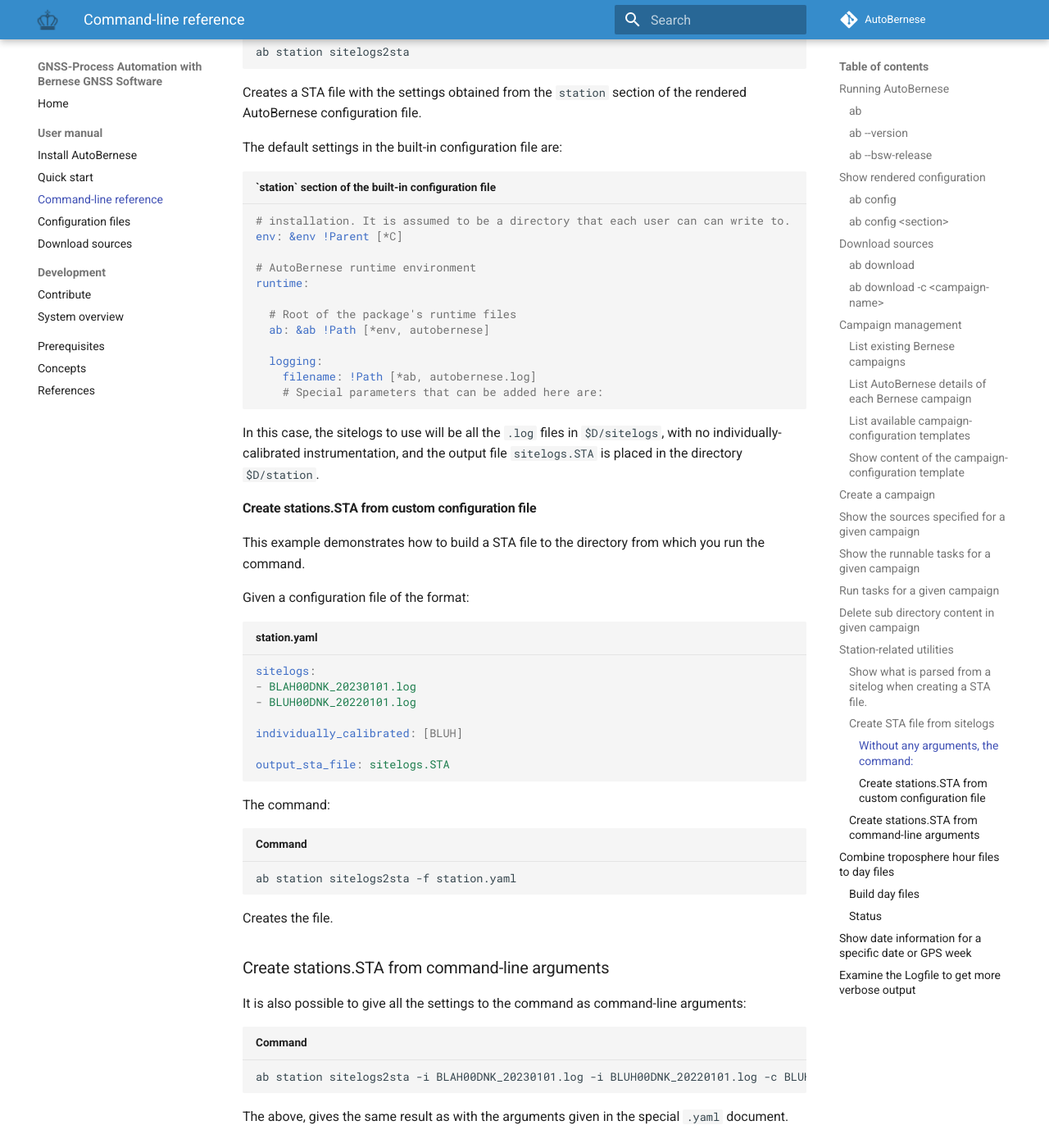
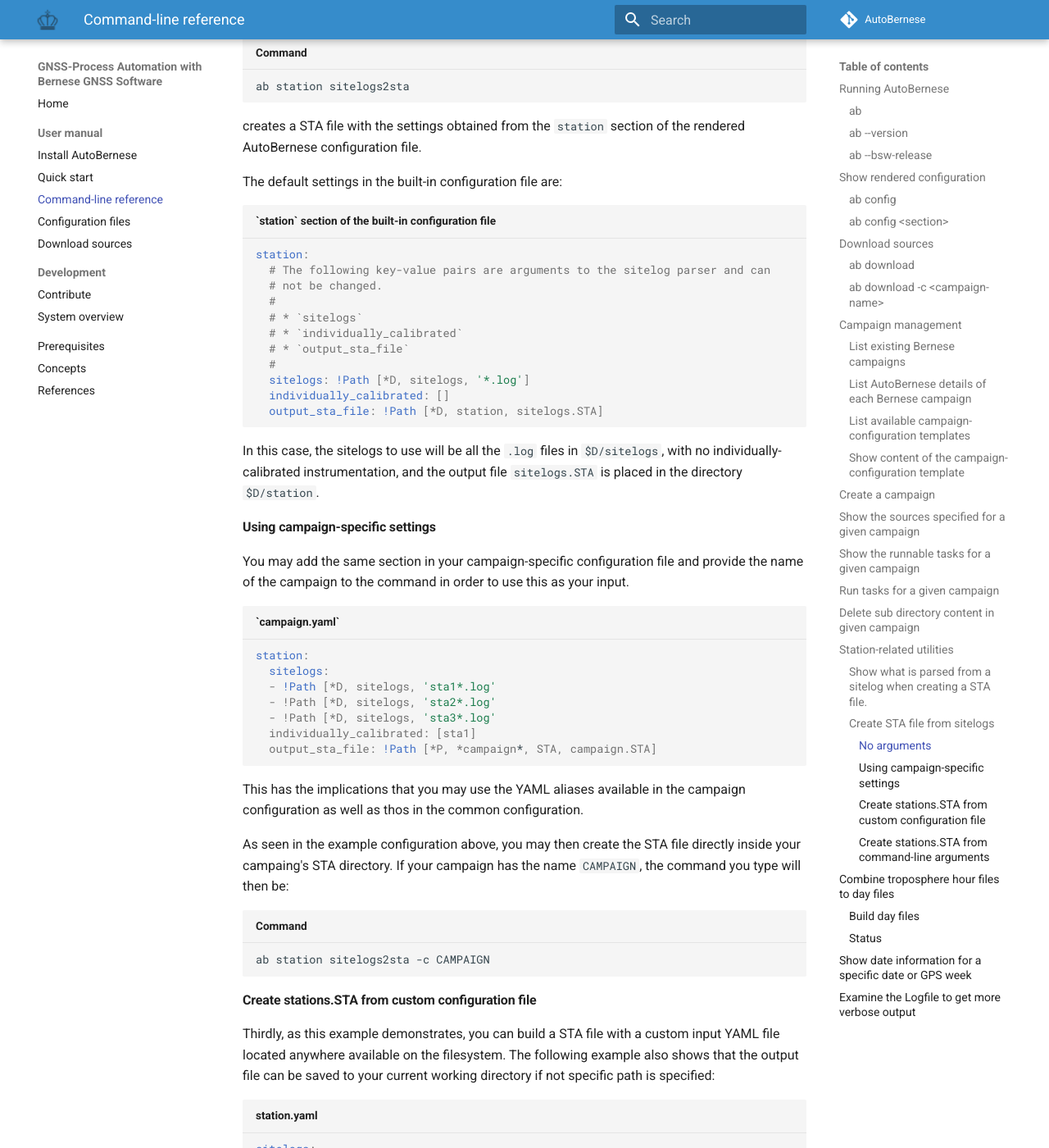
Before and after one commit to SDFIdk/AutoBernese, an MkDocs documentation site: the page built from docs/manual/command-reference.md, in a window 1280 px wide and 1400 px high, scrolled down 14026 px. Shown: the whole window at 82% size. Built offline with MkDocs 1.6.1 and Material for MkDocs 9.7.7, drawn with Linux system fonts in a browser that asks for light colours; comment, search, counter and statistics services are not loaded; some of the changed text lies outside the part shown.

Commit message:
Fixing API and docs for sitelogs2sta.

````diff
--- a/docs/manual/command-reference.md
+++ b/docs/manual/command-reference.md
@@ -688,7 +688,7 @@
 STA-file with the other command.
 
 ```sh title="Command"
-(ab) $ ab station parse-sitelog $D/sitelogs/budp00dnk_20221113.log
+ab station parse-sitelog $D/sitelogs/budp00dnk_20221113.log
 ```
 
 ```json title="Output"
@@ -725,23 +725,26 @@
 As part of our internal pre-processing, we create a single STA-file from
 relevant site-log files.
 
-This can be done in three different ways depending on the input the command
+This can be done in four different ways depending on the input the command
 receives.
 
-#### Without any arguments, the command:
+
+#### No arguments
+
+Running the command with no arguments:
 
 ```sh title="Command"
 ab station sitelogs2sta
 ```
 
-Creates a STA file with the settings obtained from the `station` section of the
+creates a STA file with the settings obtained from the `station` section of the
 rendered AutoBernese configuration file.
 
 The default settings in the built-in configuration file are:
 
 
 ```yaml title="`station` section of the built-in configuration file"
---8<-- "src/ab/configuration/env.yaml:73:84"
+--8<-- "src/ab/configuration/env.yaml:107:117"
 ```
 
 In this case, the sitelogs to use will be all the `.log` files in `$D/sitelogs`,
@@ -749,43 +752,60 @@
 `sitelogs.STA` is placed in the directory `$D/station`.
 
 
+#### Using campaign-specific settings
+
+You may add the same section in your campaign-specific configuration file and provide the name of the campaign to the command in order to use this as your input.
+
+```yaml title="`campaign.yaml`"
+station:
+  sitelogs:
+  - !Path [*D, sitelogs, 'sta1*.log'
+  - !Path [*D, sitelogs, 'sta2*.log'
+  - !Path [*D, sitelogs, 'sta3*.log'
+  individually_calibrated: [sta1]
+  output_sta_file: !Path [*P, *campaign*, STA, campaign.STA]
+```
+
+This has the implications that you may use the YAML aliases available in the
+campaign configuration as well as thos in the common configuration.
+
+As seen in the example configuration above, you may then create the STA file
+directly inside your campaing's STA directory. If your campaign has the name
+`CAMPAIGN`, the command you type will then be:
+
+```sh title="Command"
+ab station sitelogs2sta -c CAMPAIGN
+```
+
+
 #### Create stations.STA from custom configuration file
 
-This example demonstrates how to build a STA file to the directory from which
-you run the command.
-
-Given a configuration file of the format:
+Thirdly, as this example demonstrates, you can build a STA file with a custom input YAML file located anywhere available on the filesystem. The following example also shows that the output file can be saved to your current working directory if not specific path is specified:
 
 ```yaml title="station.yaml"
 sitelogs:
 - BLAH00DNK_20230101.log
 - BLUH00DNK_20220101.log
-
 individually_calibrated: [BLUH]
-
 output_sta_file: sitelogs.STA
 ```
-
-The command:
 
 ```sh title="Command"
 ab station sitelogs2sta -f station.yaml
 ```
 
-Creates the file.
 
+#### Create stations.STA from command-line arguments
 
-### Create stations.STA from command-line arguments
-
-It is also possible to give all the settings to the command as command-line
-arguments:
+finally, it is also possible to give all the settings to the command as
+command-line arguments:
 
 ```sh title="Command"
-ab station sitelogs2sta -i BLAH00DNK_20230101.log -i BLUH00DNK_20220101.log -c BLUH -o sitelogs.STA
+ab station sitelogs2sta -i BLAH00DNK_20230101.log -i BLUH00DNK_20220101.log -k BLUH -o sitelogs.STA
 ```
 
 The above, gives the same result as with the arguments given in the special
-`.yaml` document.
+`station.yaml` file.
 
 
 ## Combine troposphere hour files to day files
````
Also changed, not shown: 2 other files.
